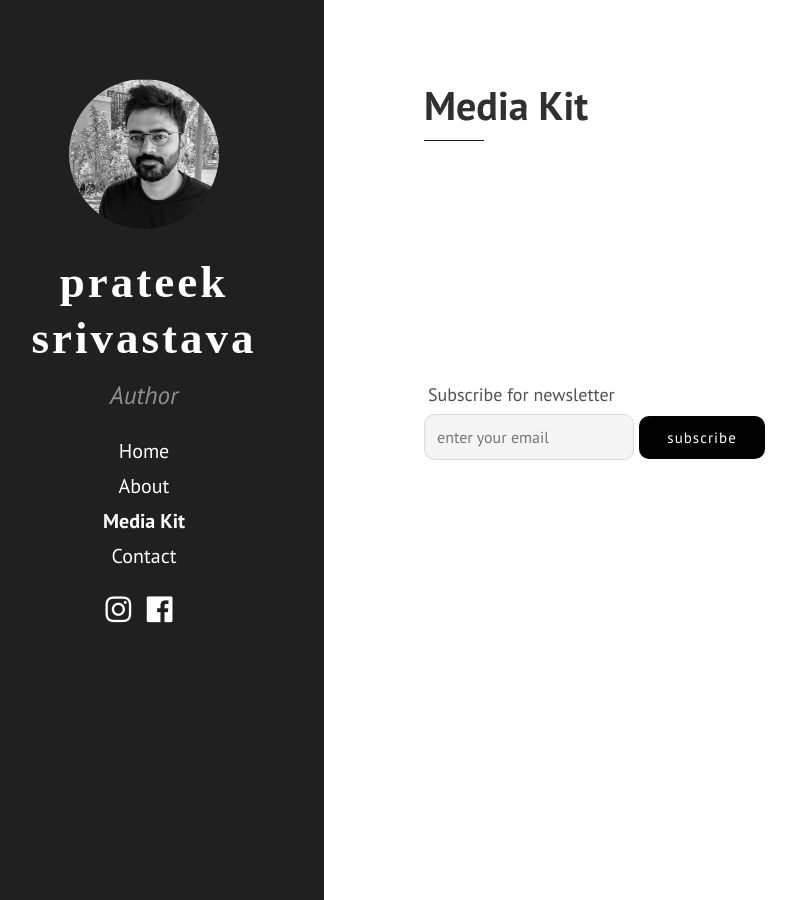
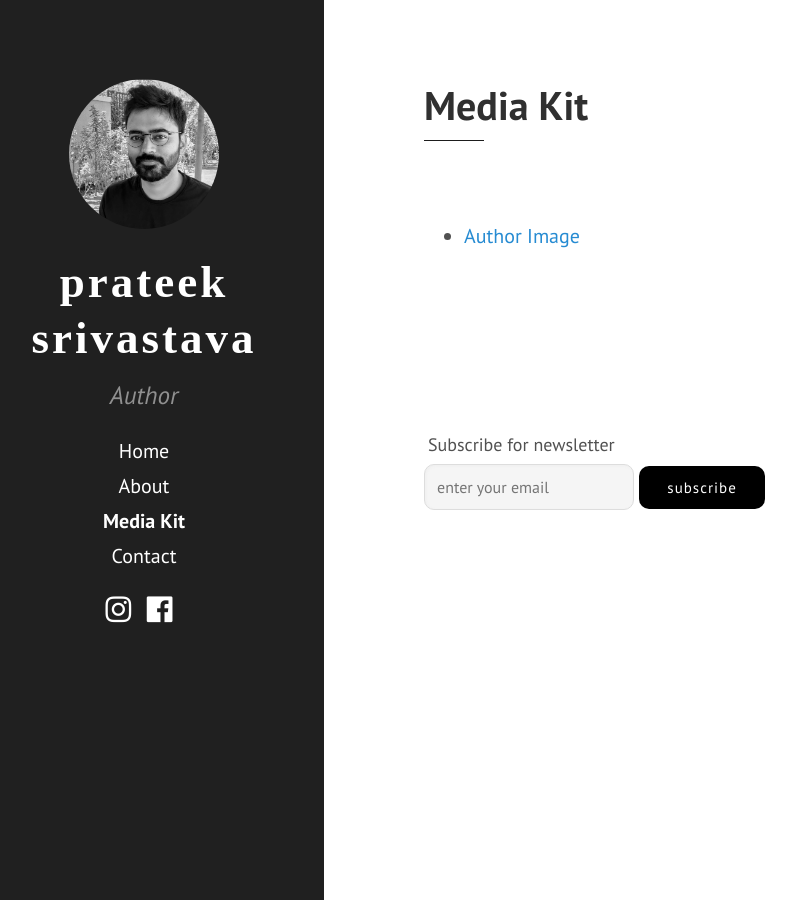
Before and after one commit to pratzo13/pratzo13.github.io, a Jekyll site: the page built from 02_media-kit.md, in a window 1280 px wide. Shown: the whole page, without its empty margins (36-832 px from the left). Built offline with Jekyll 4.4.1, drawn with Linux system fonts in a browser that asks for light colours.

Commit message:
refactoring and  media-kit links

```diff
--- a/02_media-kit.md
+++ b/02_media-kit.md
@@ -4,3 +4,8 @@ indexName: Media Kit
 title: Media Kit
 permalink: /media-kit/
 ---
+
+<ul>
+<li> <a href="/media/prateeksrivastava.jpg" target="_blank" rel="noopener noreferrer">Author Image</a> </li>
+<!-- <li> <a href="/media/sample.pdf" target="_blank" rel="noopener noreferrer">sample pdf</a> </li> -->
+</ul>
--- a/_includes/head.html
+++ b/_includes/head.html
@@ -9,7 +9,7 @@
   <title>
       {{ site.title }}
   </title>
-  <link rel = "icon" href="/title-logo.png" type = "image/x-icon">
+  <link rel = "icon" href="/media/title-logo.png" type = "image/x-icon">
 
   <!-- CSS -->
   <link rel="stylesheet" href="/public/css/poole.css">
--- a/_includes/sidebar.html
+++ b/_includes/sidebar.html
@@ -2,7 +2,7 @@
   <div class="container sidebar-sticky">
     <div class="sidebar-about">
       <div class="wrapper">
-        <img src="/me.jpg" alt="" />
+        <img src="/media/prateeksrivastava.jpg" alt="" />
       </div>
       <h1>
         <a href=/>
```
Also changed, not shown: media/prateeksrivastava.jpg (renamed from me.jpg), media/title-logo.png (renamed from title-logo.png).
